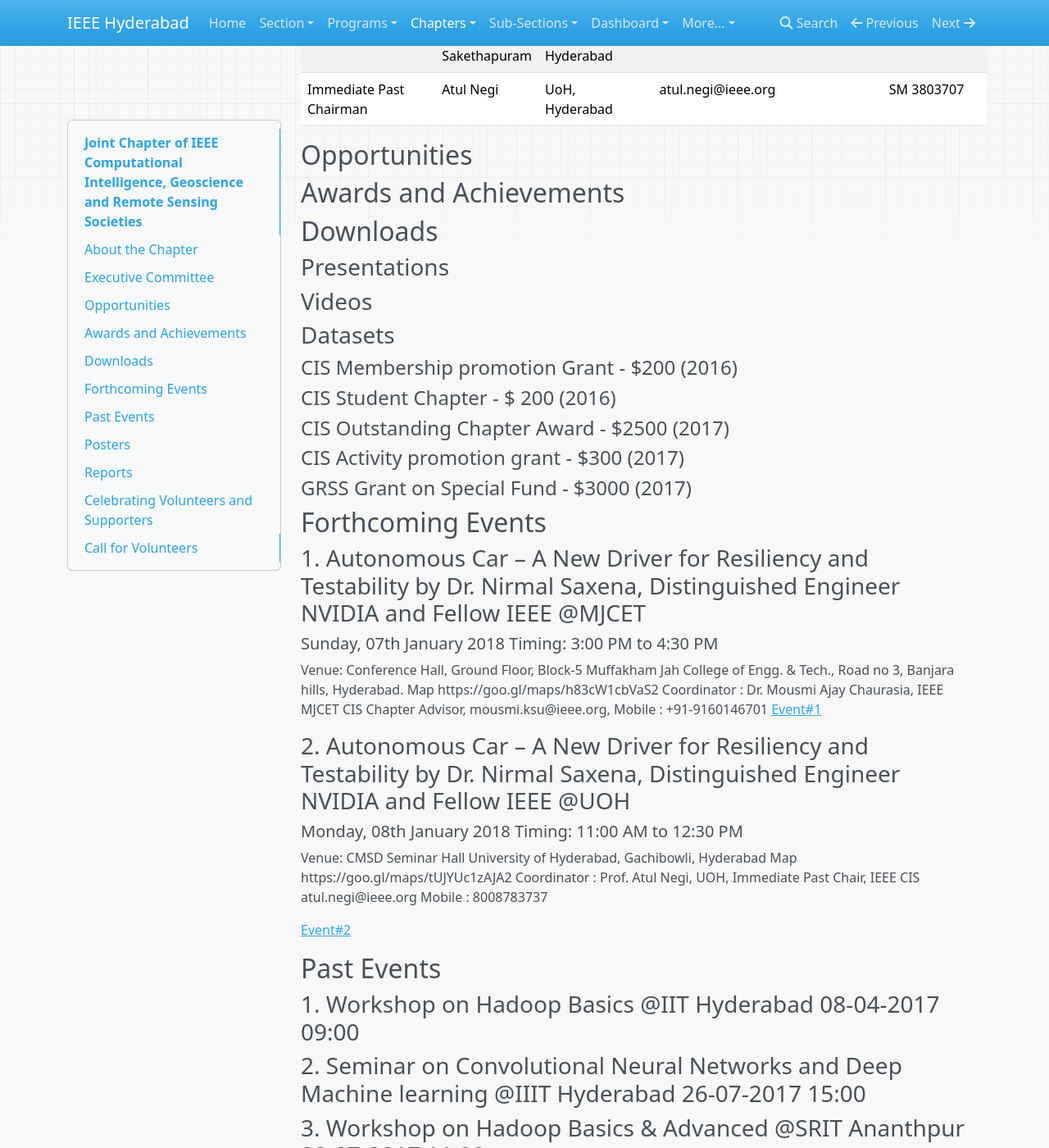
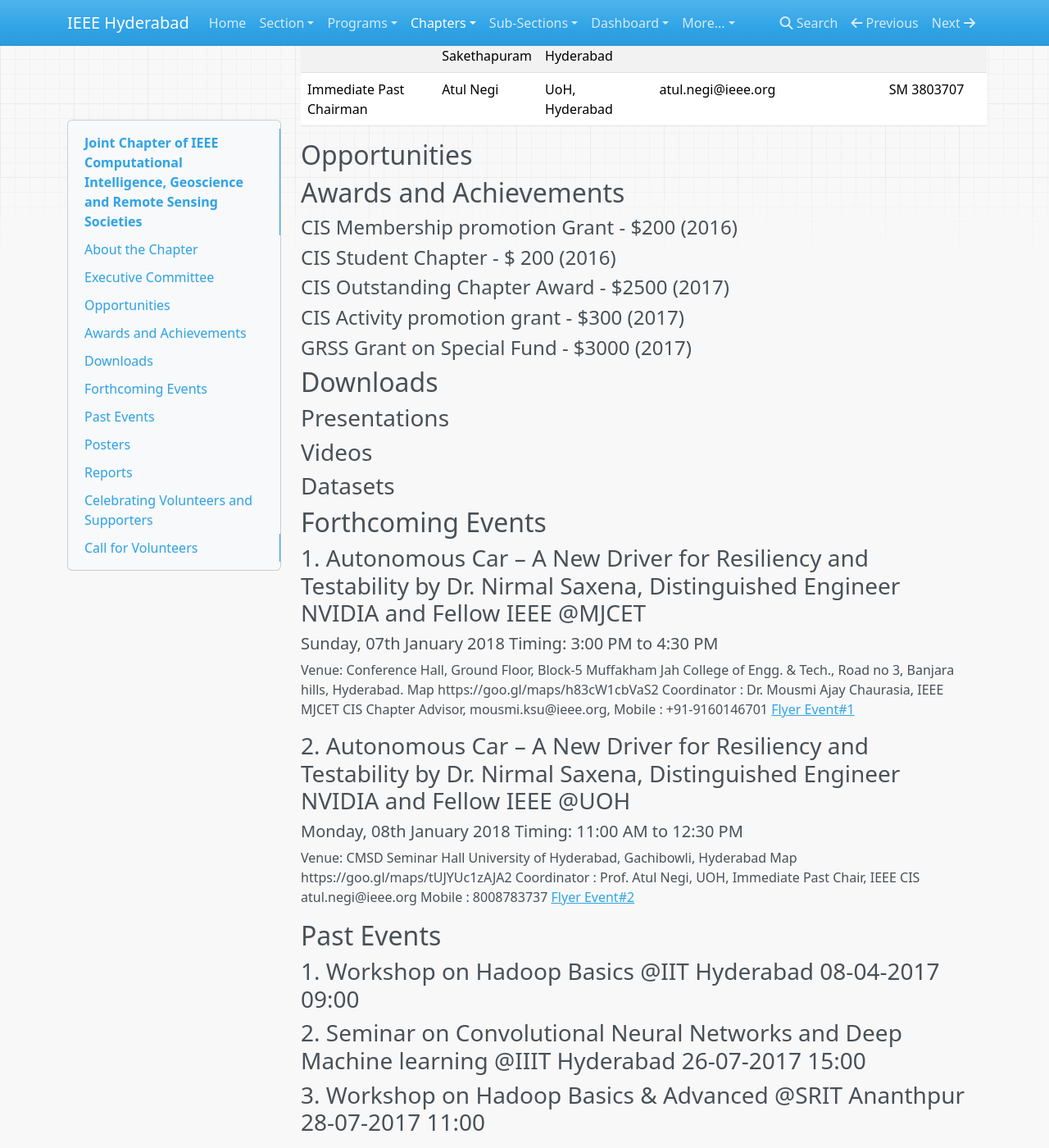
Before and after one commit to ieeehyd-website/2018, an MkDocs documentation site: the page built from website/docs/chapters/cis-grss/cis-grss.md, in a window 1280 px wide and 1400 px high, scrolled down 2240 px. Shown: the whole window at 82% size. Built offline with MkDocs 1.6.1, drawn with Linux system fonts in a browser that asks for light colours; nearby versions of some CDN libraries; old or Windows-style settings are respelled for this version of MkDocs; some of the changed text lies outside the part shown.

Commit message:
Update cis-grss.md

```diff
--- a/website/docs/chapters/cis-grss/cis-grss.md
+++ b/website/docs/chapters/cis-grss/cis-grss.md
@@ -20,18 +20,16 @@ IEEE CIS chapter Hyderabad Section has organized more than 25 events this year.
 ## Opportunities
 
 ## Awards and Achievements
-
-## Downloads
-
-### Presentations
-### Videos
-### Datasets
-
 #### CIS Membership promotion Grant - $200  (2016)
 #### CIS Student Chapter - $ 200 (2016)
 #### CIS Outstanding Chapter Award - $2500 (2017)
 #### CIS Activity promotion grant  - $300 (2017)
 #### GRSS Grant on Special Fund - $3000 (2017)
+
+## Downloads
+### Presentations
+### Videos
+### Datasets
 
 
 ## Forthcoming Events
@@ -42,7 +40,7 @@ Venue: Conference Hall, Ground Floor, Block-5 Muffakham Jah College of Engg. & T
 Map https://goo.gl/maps/h83cW1cbVaS2
 Coordinator : Dr. Mousmi Ajay Chaurasia, IEEE MJCET CIS Chapter Advisor, mousmi.ksu@ieee.org,
 Mobile : +91-9160146701
-[Event#1](https://drive.google.com/open?id=17yXhIHsUjIQKsCcHxp5Du7D93kKSPqVL)
+[Flyer Event#1](https://drive.google.com/open?id=17yXhIHsUjIQKsCcHxp5Du7D93kKSPqVL)
 
 ### 2. Autonomous Car -- A New Driver for Resiliency and Testability by Dr. Nirmal Saxena, Distinguished Engineer NVIDIA and Fellow IEEE @UOH
 
@@ -52,8 +50,7 @@ University of Hyderabad, Gachibowli, Hyderabad
 Map  https://goo.gl/maps/tUJYUc1zAJA2
 Coordinator : Prof. Atul Negi, UOH, Immediate Past Chair, IEEE CIS atul.negi@ieee.org
 Mobile : 8008783737
-
-[Event#2](https://drive.google.com/open?id=1lUcQI6O11uVOILwr6zUiF7Wn7nKAOkOd)
+[Flyer Event#2](https://drive.google.com/open?id=1lUcQI6O11uVOILwr6zUiF7Wn7nKAOkOd)
 
 ## Past Events
 ### 1. Workshop on Hadoop Basics	@IIT Hyderabad 08-04-2017 09:00
```
Also changed, not shown: other parts of website/docs/chapters/cis-grss/cis-grss.md (+1 -1 lines).
